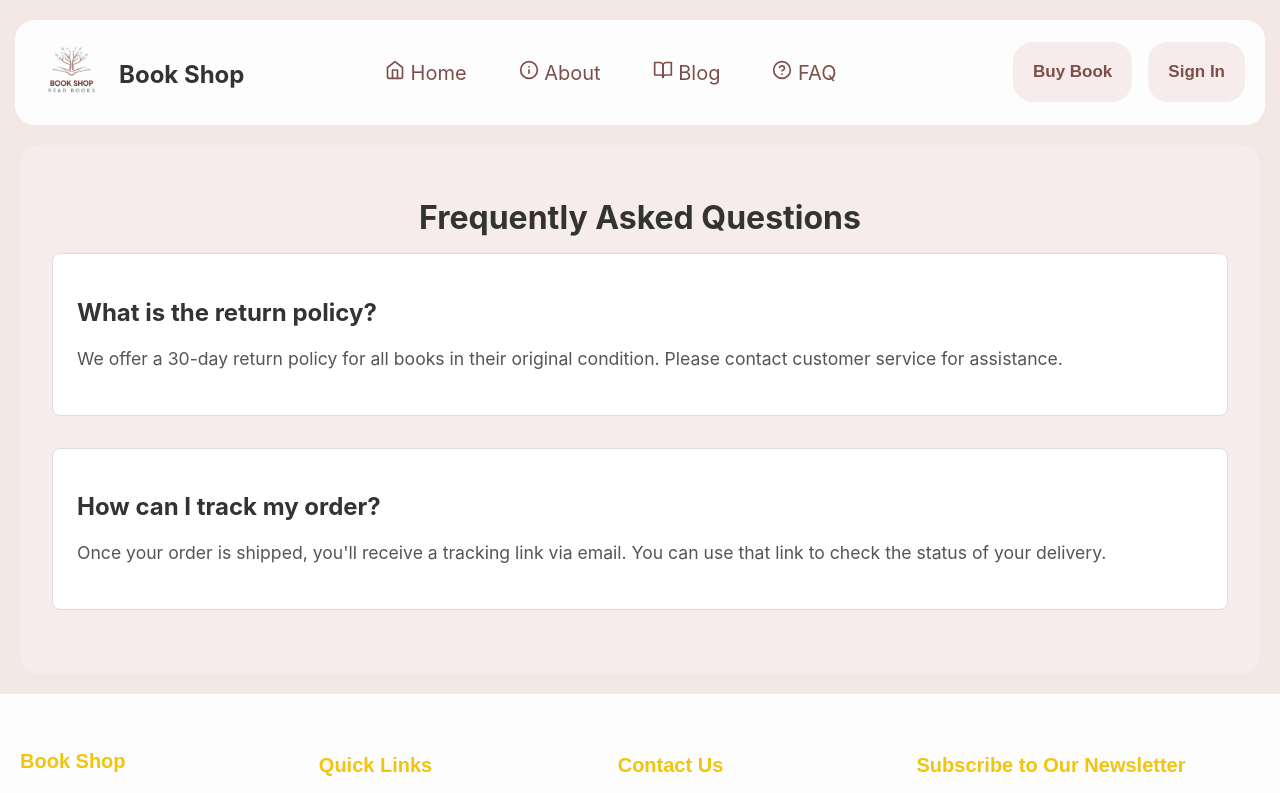
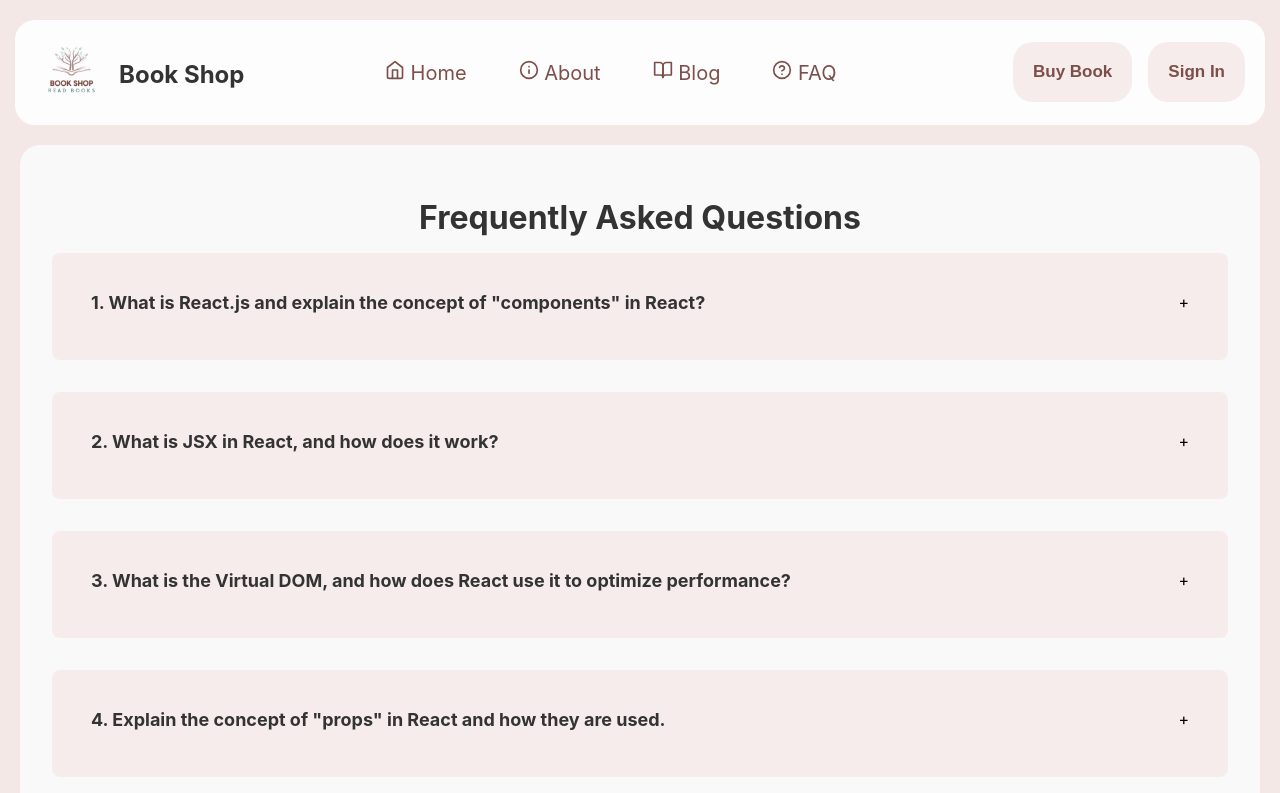
Before and after one commit to mainuddinrussel73/simple-book-shop, a React (Create React App) app: page /faq in a window 1280 px wide. Shown: the top 793 px of the page. Built offline with nearby package versions, Linux system fonts and the light colour scheme.

Commit message:
FAQ questions and answer added

```diff
--- a/src/pages/FAQ.css
+++ b/src/pages/FAQ.css
@@ -4,7 +4,7 @@
   margin-right: 20px;
   margin-top: 20px;
     padding: 2rem;
-    background-color: #F6ECEB;
+    background-color: #f9f9f9;
     border-radius: 20px;
   }
 
@@ -14,23 +14,62 @@
     text-align: center;
   }
 
-  .faq-item {
+
+
+.accordion-item {
+  margin: 10px 0;
+  border-radius: 5px;
+  overflow: hidden;
   margin-bottom: 2rem;
-    background-color: #fff;
+    background-color: #F6ECEB;
     padding: 1.5rem;
-    border: 1px solid #ddd;
+    border: none;
     border-radius: 8px;
 }
 
-  .faq-item h2 {
+.accordion-title {
+  display: flex;
+  justify-content: space-between;
+  padding: 15px;
+  background-color: #F6ECEB;
+  cursor: pointer;
+}
+
+.accordion-title h2 {
+  margin: 0;
+  font-size: 18px;
   color: #333;
   margin-bottom: 0.5rem;
 }
 
-  .faq-item p {
+.accordion-content {
+  padding: 15px;
+  background-color: #F6ECEB;
+  display: none;
+  animation: slide-down 0.3s ease;
+}
+
+.accordion-content p {
+  margin: 0;
   color: #555;
   font-size: 1.1rem;
   line-height: 1.6;
+}
+
+.accordion-item .accordion-content {
+  display: block;
+}
+
+/* Smooth transition for accordion */
+@keyframes slide-down {
+  from {
+    max-height: 0;
+    opacity: 0;
+  }
+  to {
+    max-height: 100%;
+    opacity: 1;
+  }
 }
 
 /* Responsive Layout */
--- a/src/pages/FAQ.js
+++ b/src/pages/FAQ.js
@@ -1,18 +1,69 @@
-import React from 'react';
+import React, { useState } from 'react';
 import './FAQ.css';
 
 const FAQ = () => {
+  const [activeIndex, setActiveIndex] = useState(null);
+
+  // Questions and Answers Array
+  const faqData = [
+    {
+      question: '1. What is React.js and explain the concept of "components" in React?',
+      answer:
+        'React.js is a JavaScript library for building user interfaces. "Components" are reusable, self-contained building blocks in React that define how a UI should look and behave. Each component can manage its own state and render UI based on that state.',
+    },
+    {
+      question: '2. What is JSX in React, and how does it work?',
+      answer:
+        'JSX is a syntax extension for JavaScript that looks similar to HTML. In React, JSX is used to describe what the UI should look like. It gets transpiled into regular JavaScript objects that React can understand and render into the DOM.',
+    },
+    {
+      question: '3. What is the Virtual DOM, and how does React use it to optimize performance?',
+      answer:
+        'The Virtual DOM is a lightweight copy of the actual DOM. React keeps this in memory to track changes in components. When updates occur, React compares the new Virtual DOM with the old one and efficiently updates only the necessary parts of the real DOM, improving performance.',
+    },
+    {
+      question: '4. Explain the concept of "props" in React and how they are used.',
+      answer:
+        '"Props" are arguments passed into React components. They allow you to pass data from parent components to child components. Props are read-only and cannot be modified by the child component.',
+    },
+    {
+      question: '5. What is "state" in React, and how does it differ from props?',
+      answer:
+        'State is an internal object managed by a component that stores dynamic values affecting the component\'s behavior or appearance. Unlike props, which are passed from a parent component, state is managed within the component and can be updated by the component itself using hooks like `useState`.',
+    },
+    {
+      question: '6. Explain the useState hook and provide an example of how it is used.',
+      answer:
+        '`useState` is a React hook that allows functional components to manage local state. It returns an array with two values: the current state and a function to update it. Example: `const [count, setCount] = useState(0);` Here, `count` is the state variable, and `setCount` is used to update its value.',
+    },
+    {
+      question: '7. What is the purpose of the useEffect hook in React, and when would you use it?',
+      answer:
+        '`useEffect` is a React hook used for handling side effects in functional components, such as data fetching, subscriptions, or DOM manipulation. It runs after the component renders and can optionally clean up after itself by returning a function.',
+    },
+  ];
+
+  const toggleAccordion = (index) => {
+    setActiveIndex(index === activeIndex ? null : index);
+  };
+
   return (
     <div className="faq-page-container">
       <h1>Frequently Asked Questions</h1>
-      <div className="faq-item">
-        <h2>What is the return policy?</h2>
-        <p>We offer a 30-day return policy for all books in their original condition. Please contact customer service for assistance.</p>
-      </div>
-      <div className="faq-item">
-        <h2>How can I track my order?</h2>
-        <p>Once your order is shipped, you'll receive a tracking link via email. You can use that link to check the status of your delivery.</p>
-      </div>
+      {faqData.map((faq, index) => (
+        <div className="accordion-item" key={index}>
+          <div className="accordion-title" onClick={() => toggleAccordion(index)}>
+            <h2>{faq.question}</h2>
+            <span>{activeIndex === index ? '-' : '+'}</span>
+          </div>
+          {activeIndex === index && (
+            <div className="accordion-content">
+              <p>{faq.answer}</p>
+            </div>
+          )}
+        </div>
+      ))}
+
     </div>
   );
 };
--- a/src/pages/NotFound.css
+++ b/src/pages/NotFound.css
@@ -1,6 +1,10 @@
 .not-found {
     text-align: center;
     padding: 50px;
+    margin-bottom: 20px;
+    margin-left: 20px;
+    margin-right: 20px;
+    margin-top: 20px;
   }
 
   .not-found h1 {
@@ -32,3 +36,13 @@
   .back-home-btn:hover {
     background-color: #e63e00;
   }
+/* Responsive Layout */
+@media (max-width: 768px) {
+    .not-found  {
+      margin-bottom: 20px;
+      margin-left: 20px;
+      margin-right: 20px;
+      margin-top: 130px;
+
+      }
+  }
```
Lines whose indentation alone changed are shown as unchanged.
